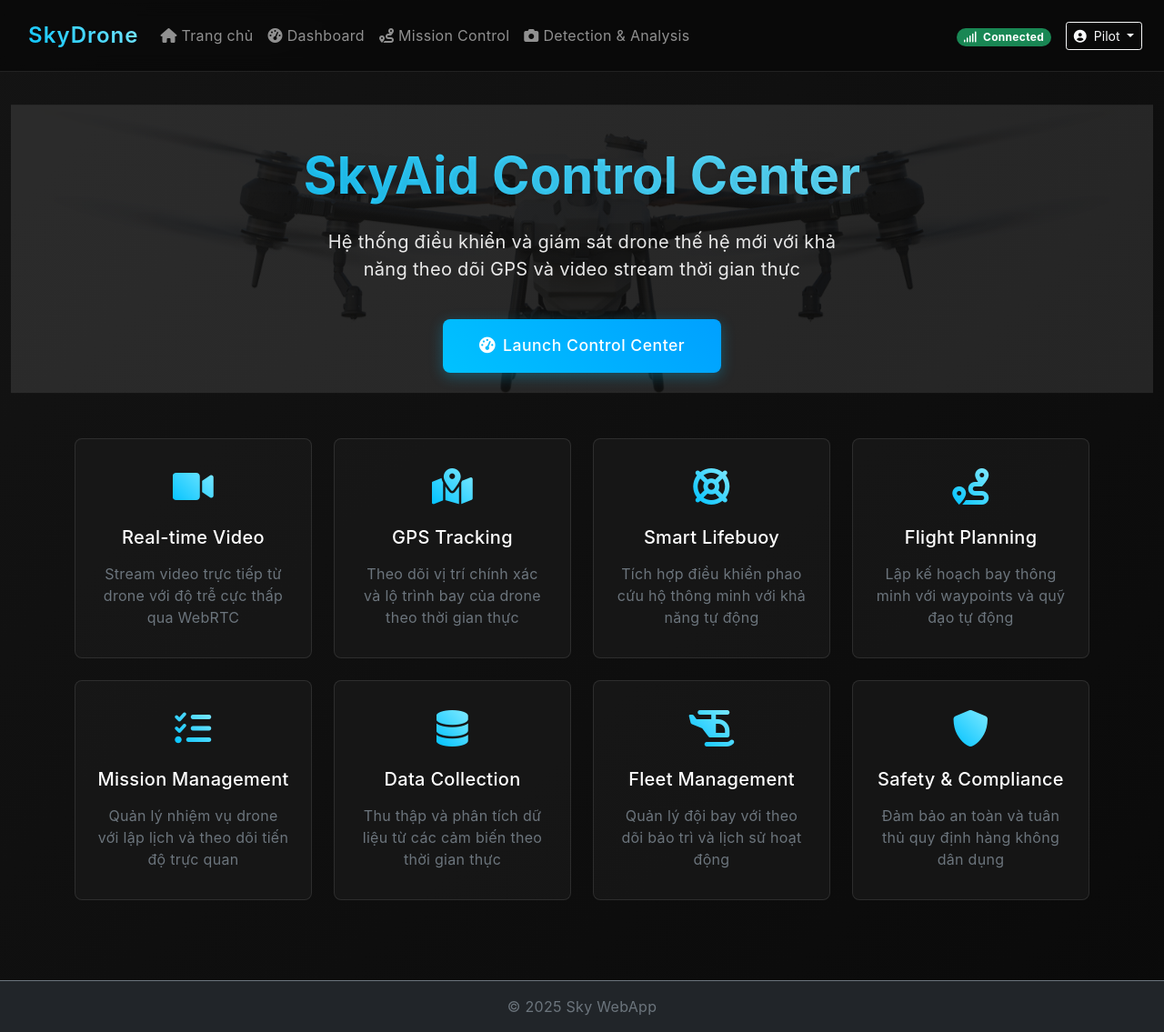
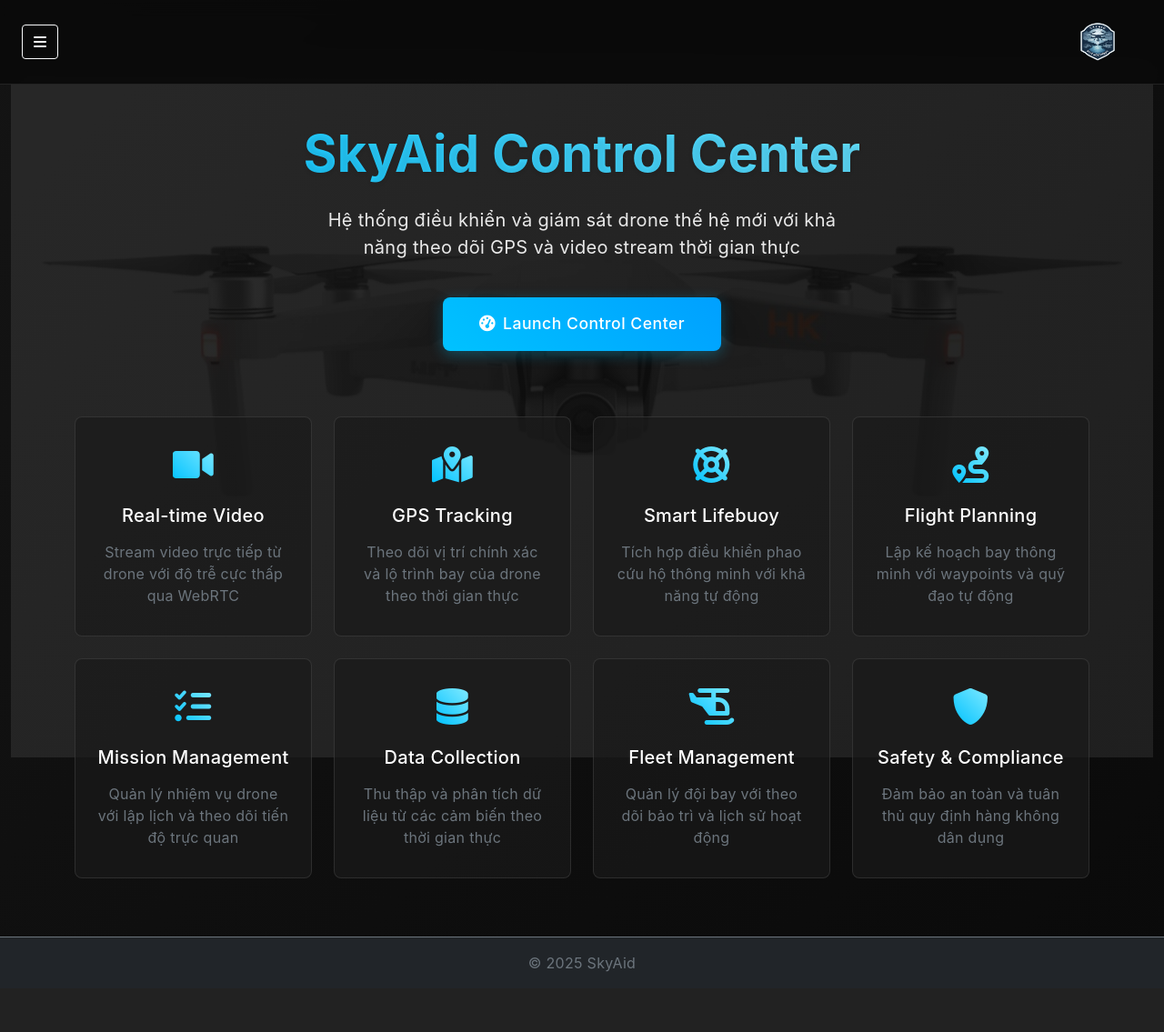
Before and after one commit to HuyHoang04/sky-webapp, a Flask app: page / in a window 1280 px wide. Shown: the whole page at 91% size. After the commit the page ends 1069 px from the top, so only its background shows below. Run offline with Flask 2, Linux system fonts and the light colour scheme; some libraries are stand-ins or nearby versions.

Commit message:
Update branding and UI layout for SkyAid
Rebranded app from SkyDrone to SkyAid, updated favicon and logo, and improved navigation with a fixed top navbar and sidebar offcanvas menu. Changed background image from JPG to PNG and adjusted related CSS. Minor code cleanup in video_model.py.

```diff
--- a/static/css/style.css
+++ b/static/css/style.css
@@ -405,11 +405,12 @@
 .home-section::before {
   content: '';
   position: absolute;
-  top: -300px;
+  top: -100px;
   right: 0;
   width: 100%;
-  height: 100%;
-  background-image: url('../images/drone-bg.jpg');
+  height: 90%;
+  background-image: url('../images/drone-bg.png');
+  background-color: rgb(212, 212, 212);
   background-repeat: no-repeat;
   background-position: center;
   background-size: 100%;
--- a/templates/layout.html
+++ b/templates/layout.html
@@ -3,7 +3,8 @@
 <head>
     <meta charset="UTF-8">
     <meta name="viewport" content="width=device-width, initial-scale=1.0">
-    <title>SkyDrone - {% block title %}{% endblock %}</title>
+    <title>SkyAid | {% block title %}{% endblock %}</title>
+    <link rel="icon" type="image/png" href="{{ url_for('static', filename='images/logo.png') }}">
     <link href="https://cdn.jsdelivr.net/npm/bootstrap@5.1.3/dist/css/bootstrap.min.css" rel="stylesheet">
     <link rel="stylesheet" href="https://cdnjs.cloudflare.com/ajax/libs/font-awesome/6.0.0-beta3/css/all.min.css">
     <link rel="stylesheet" href="https://fonts.googleapis.com/css2?family=Inter:wght@300;400;500;600;700&display=swap">
@@ -12,58 +13,53 @@
     {% block head %}{% endblock %}
 </head>
 <body>
-    <nav class="navbar navbar-expand-lg navbar-dark">
+    <!-- Top Navbar -->
+    <nav class="navbar navbar-expand-lg navbar-dark bg-dark" style="position: fixed; top: 0; width: 100%; z-index: 1001;">
         <div class="container-fluid px-4">
-            <a class="navbar-brand" href="/">
-                <i class="fas fa-drone"></i> SkyDrone
+            <button class="btn btn-outline-light me-3" type="button" data-bs-toggle="offcanvas" data-bs-target="#sidebar" aria-controls="sidebar">
+                <i class="fas fa-bars"></i>
+            </button>
+            <a class="navbar-brand d-flex align-items-center" href="/">
+                <img src="{{ url_for('static', filename='images/logo.png') }}" alt="SkyAid"
+                    height="50" class="me-2">
             </a>
-            <button class="navbar-toggler" type="button" data-bs-toggle="collapse" data-bs-target="#navbarNav">
-                <span class="navbar-toggler-icon"></span>
-            </button>
-            <div class="collapse navbar-collapse" id="navbarNav">
-                <ul class="navbar-nav me-auto">
-                    <li class="nav-item">
-                        <a class="nav-link" href="/"><i class="fas fa-home"></i> Trang chủ</a>
-                    </li>
-                    <li class="nav-item">
-                        <a class="nav-link" href="/dashboard"><i class="fas fa-tachometer-alt"></i> Dashboard</a>
-                    </li>
-                    <li class="nav-item">
-                        <a class="nav-link" href="/mission"><i class="fas fa-route"></i> Mission Control</a>
-                    </li>
-                    <li class="nav-item">
-                        <a class="nav-link" href="/detection"><i class="fas fa-camera"></i> Detection & Analysis</a>
-                    </li>
-                </ul>
-                <div class="d-flex align-items-center">
-                    <div class="me-3">
-                        <span class="badge rounded-pill bg-success">
-                            <i class="fas fa-signal me-1"></i> Connected
-                        </span>
-                    </div>
-                    <div class="dropdown">
-                        <button class="btn btn-outline-light btn-sm dropdown-toggle" type="button" data-bs-toggle="dropdown">
-                            <i class="fas fa-user-circle me-1"></i> Pilot
-                        </button>
-                        <ul class="dropdown-menu dropdown-menu-end">
-                            <li><a class="dropdown-item" href="#"><i class="fas fa-cog me-2"></i>Settings</a></li>
-                            <li><a class="dropdown-item" href="#"><i class="fas fa-history me-2"></i>Flight Logs</a></li>
-                            <li><hr class="dropdown-divider"></li>
-                            <li><a class="dropdown-item text-danger" href="#"><i class="fas fa-sign-out-alt me-2"></i>Logout</a></li>
-                        </ul>
-                    </div>
-                </div>
-            </div>
         </div>
     </nav>
 
-    <main class="container-fluid py-4">
-        {% block content %}{% endblock %}
-    </main>
+    <!-- Sidebar Offcanvas -->
+    <div class="offcanvas offcanvas-start bg-dark text-white" tabindex="-1" id="sidebar" aria-labelledby="sidebarLabel" style="width: 250px;">
+        <div class="offcanvas-header">
+            <h5 class="offcanvas-title" id="sidebarLabel">Menu</h5>
+            <button type="button" class="btn-close btn-close-white" data-bs-dismiss="offcanvas" aria-label="Close"></button>
+        </div>
+        <div class="offcanvas-body">
+            <ul class="nav flex-column">
+                <li class="nav-item mb-2">
+                    <a class="nav-link text-white" href="/"><i class="fas fa-home me-2"></i>Trang chủ</a>
+                </li>
+                <li class="nav-item mb-2">
+                    <a class="nav-link text-white" href="/dashboard"><i class="fas fa-tachometer-alt me-2"></i>Dashboard</a>
+                </li>
+                <li class="nav-item mb-2">
+                    <a class="nav-link text-white" href="/mission"><i class="fas fa-route me-2"></i>Mission Control</a>
+                </li>
+                <li class="nav-item mb-2">
+                    <a class="nav-link text-white" href="/detection"><i class="fas fa-camera me-2"></i>Detection & Analysis</a>
+                </li>
+            </ul>
+        </div>
+    </div>
+
+    <!-- Main Content -->
+    <div class="container-fluid">
+        {% block content %}
+
+        {% endblock %}
+    </div>
 
     <footer class="footer mt-auto py-3 bg-dark border-top border-secondary">
         <div class="container text-center">
-            <span class="text-muted">© 2025 Sky WebApp</span>
+            <span class="text-muted">© 2025 SkyAid</span>
         </div>
     </footer>
 
```
Also changed, not shown: model/video_model.py (+1 -6 lines), static/images/drone-bg.jpg (deleted), static/images/drone-bg.png (added), static/images/logo.png (added).
